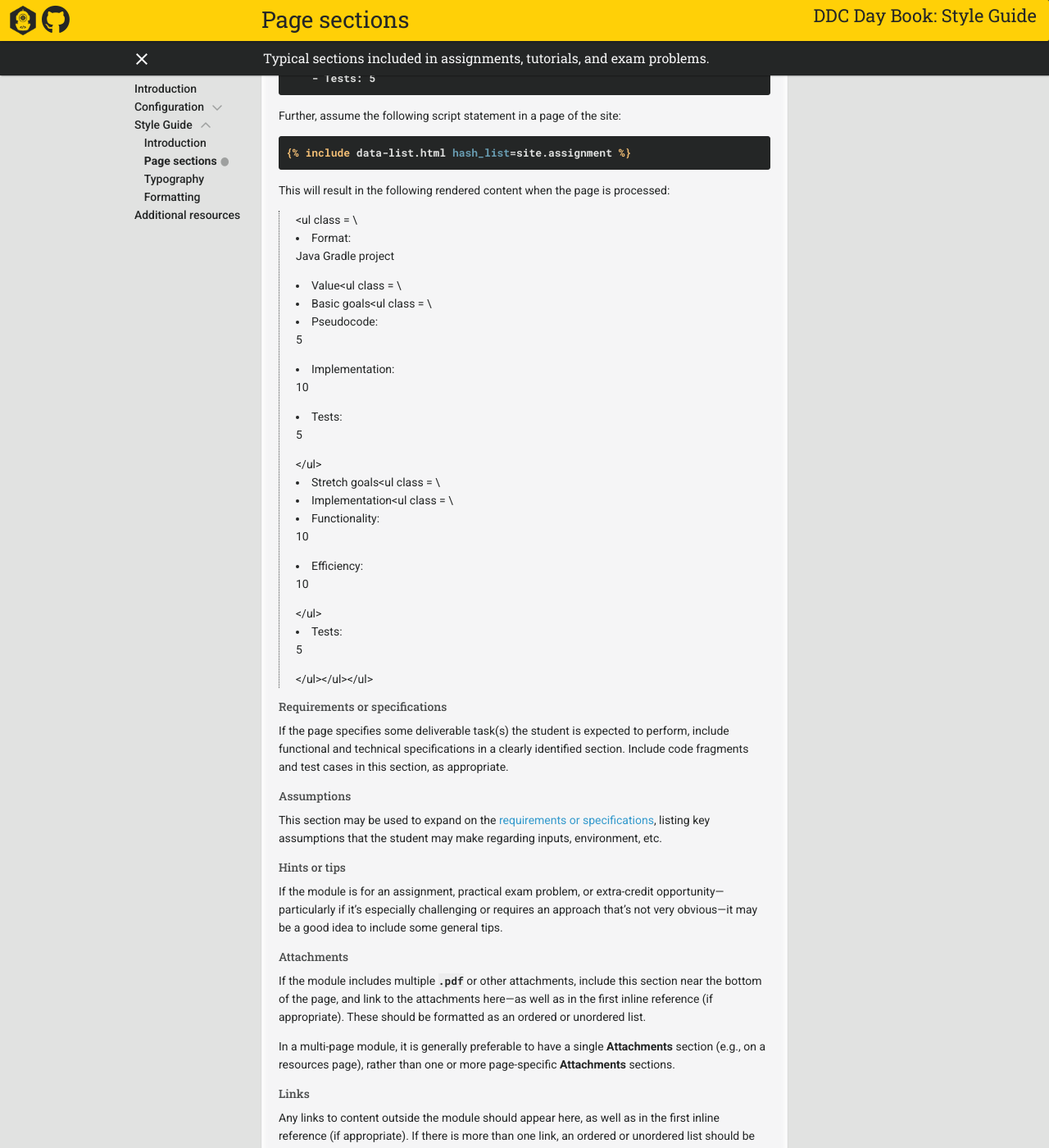
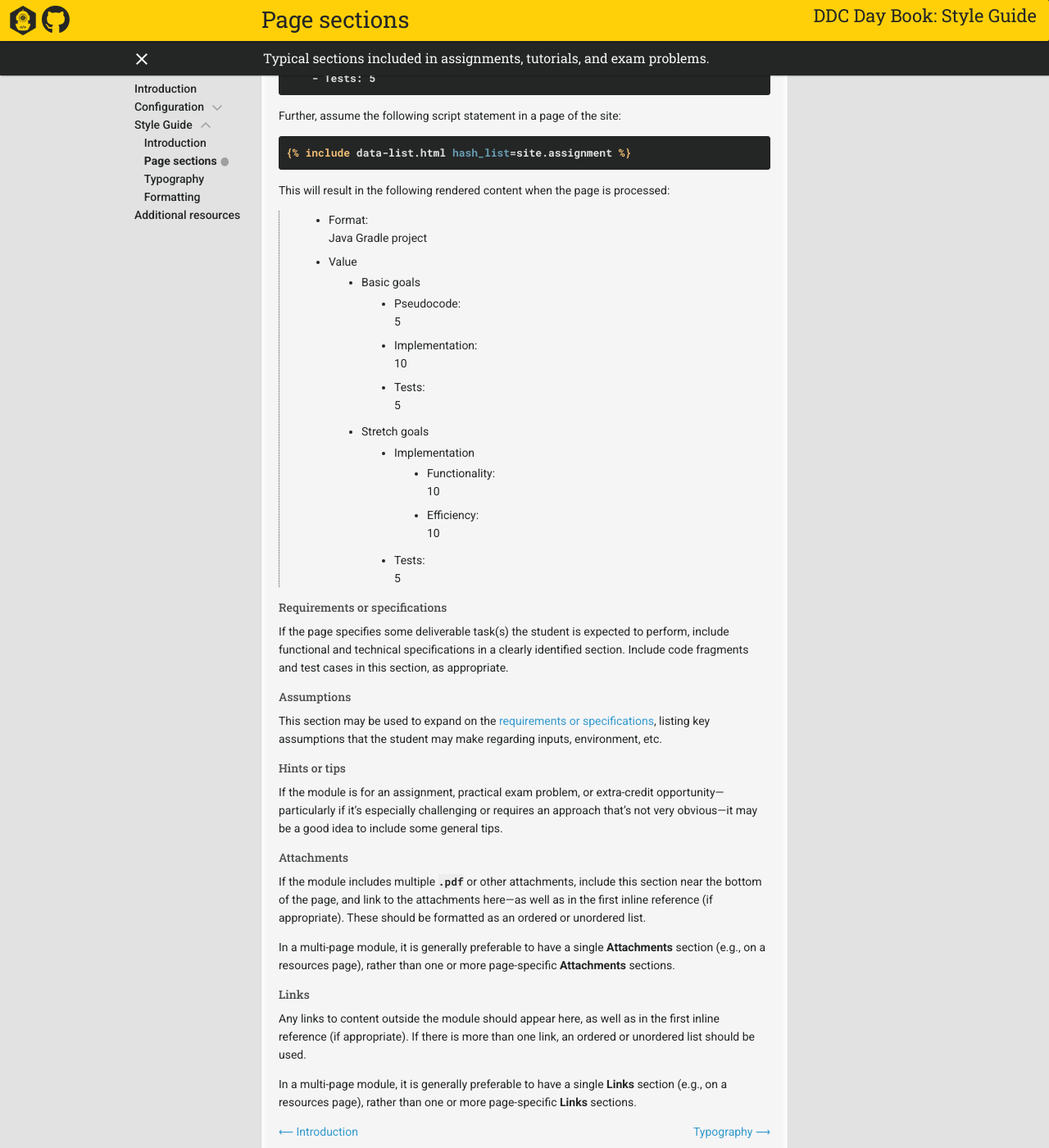
Before and after one commit to ddc-java/ddc-day-book, a Jekyll site: the page built from content/sections.md, in a window 1280 px wide and 1400 px high, scrolled down 2648 px. Shown: the whole window at 82% size. Built offline with Jekyll 4.4.1, drawn with Linux system fonts in a browser that asks for light colours; nearby versions of some CDN libraries; our own code applies the rules of GitHub Pages for plain Markdown files; some of the changed lines change nothing that is shown.

Commit message:
Changed to single quotes

```diff
--- a/_includes/data-list.html
+++ b/_includes/data-list.html
@@ -1,5 +1,5 @@
 {%- assign hash_list = include.hash_list -%}
-{%- assign list_prefix = include.list_prefix | default: "<ul class = \"url-link\">" -%}
+{%- assign list_prefix = include.list_prefix | default: '<ul class = "url-link">' -%}
 {%- assign list_suffix = include.list_suffix | default: "</ul>" -%}
 {%- assign item_prefix = include.item_prefix | default: "<li>" -%}
 {%- assign item_suffix = include.item_suffix | default: "</li>" -%}
```
